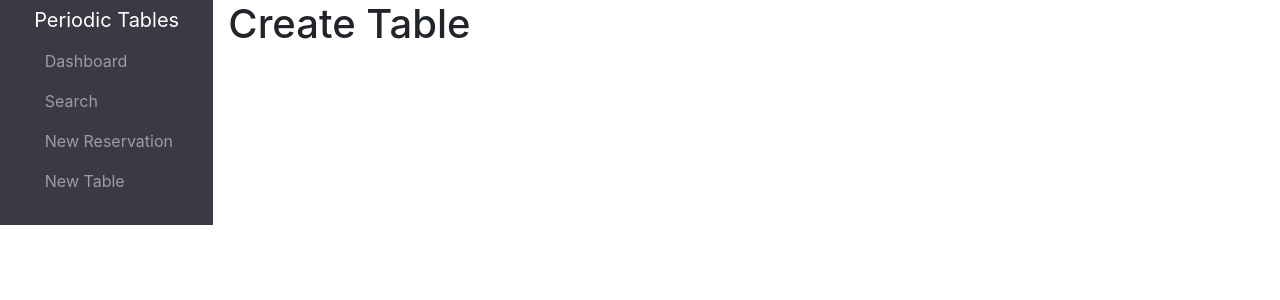
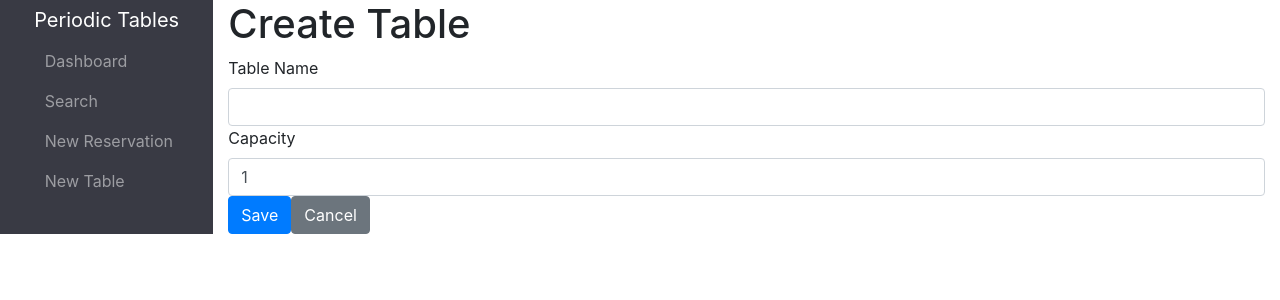
Before and after one commit to Thinkful-Ed/starter-restaurant-reservation, a React (Create React App) app in the folder front-end/: page /tables/new in a window 1280 px wide. Shown: the top 300 px of the page. Built offline with nearby package versions, Linux system fonts and the light colour scheme; no server answers; a web font is replaced by a local one.

Commit message:
added create table form

```diff
--- a/front-end/src/dashboard/Dashboard.js
+++ b/front-end/src/dashboard/Dashboard.js
@@ -45,6 +45,7 @@ function Dashboard() {
       <td>{reservation.mobile_number}</td>
       <td>{reservation.reservation_time}</td>
       <td>{reservation.people}</td>
+      <td><button type="button" className="btn btn-secondary">Seat</button></td>
     </tr>
   ));
 
@@ -66,7 +67,8 @@ function Dashboard() {
           Next
         </button>
       </div>
-      <table className="table table-bordered border-dark table-hover">
+      <div className="d-flex justify-content-between">
+        <table className="table table-bordered border-dark table-hover mr-2">
           <thead>
             <tr>
               <th>Name</th>
@@ -77,6 +79,17 @@ function Dashboard() {
           </thead>
           <tbody>{reservationRows}</tbody>
         </table>
+        <table className="table table-bordered border-dark table-hover">
+          <thead>
+            <tr>
+              <th>#</th>
+              <th>Table Name</th>
+              <th>Capacity</th>
+              <th>Occupied?</th>
+            </tr>
+          </thead>
+        </table>
+      </div>
     </main>
   );
 }
--- a/front-end/src/layout/CreateTable.js
+++ b/front-end/src/layout/CreateTable.js
@@ -1,10 +1,62 @@
-import React from 'react'
+import React, {useState} from 'react'
+import {useHistory} from 'react-router-dom'
 
 export default function CreateTable() {
+
+    const history = useHistory()
+
+    const initialFormState = {
+        table_name: "",
+        capacity: 1
+    }
+
+    const [formData, setFormData] = useState({...initialFormState})
+
+    const handleChange = ({target}) => {
+        setFormData({
+            ...formData,
+            [target.name]: target.value
+        })
+    }
+
+    const handleCreateTableSubmission = (event) => {
+        event.preventDefault()
+        history.push("/dashboard")
+    }
 
     return (
         <div>
             <h1>Create Table</h1>
+            <form onSubmit={handleCreateTableSubmission}>
+                <label htmlFor="table_name" className="form-label">
+                    Table Name
+                </label>
+                <input
+                    id="table_name"
+                    type="text"
+                    name="table_name"
+                    minlength="2"
+                    onChange={handleChange}
+                    value={formData.table_name}
+                    className="form-control"
+                    required
+                />
+                <label htmlFor="capacity" className="form-label">
+                    Capacity
+                </label>
+                <input
+                    id="capacity"
+                    type="number"
+                    name="capacity"
+                    min="1"
+                    onChange={handleChange}
+                    value={formData.capacity}
+                    className="form-control"
+                    required
+                />
+                <button type="submit" className="btn btn-primary">Save</button>
+                <button type="button" className="btn btn-secondary" onClick={() => history.goBack()}>Cancel</button>
+            </form>
         </div>
     )
 }
```
Also changed, not shown: 1 other file (tests, documents, lock files or other folders). Lines whose indentation alone changed are shown as unchanged.
